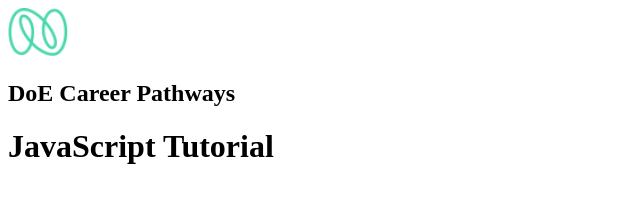
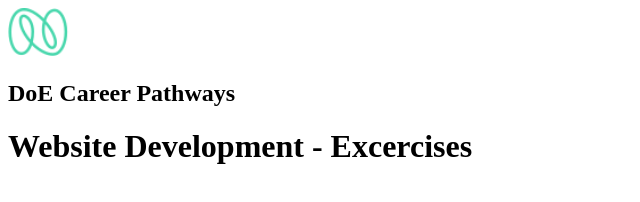
Before and after one commit to vikashspecial/javascript, a website: page index.html in a window 1280 px wide. Shown: the whole page, without its empty margins (0-640 px from the left). Drawn offline with Linux system fonts and the light colour scheme.

Commit message:
new changes

```diff
--- a/index.html
+++ b/index.html
@@ -13,7 +13,7 @@
         <h2>DoE Career Pathways</h2>
     </header>
     <div class="container">
-        <h1 class="title">JavaScript Tutorial</h1>
+        <h1 class="title">Website Development - Excercises</h1>
         <div id="output"></div>
     </div>
 </body>
```
